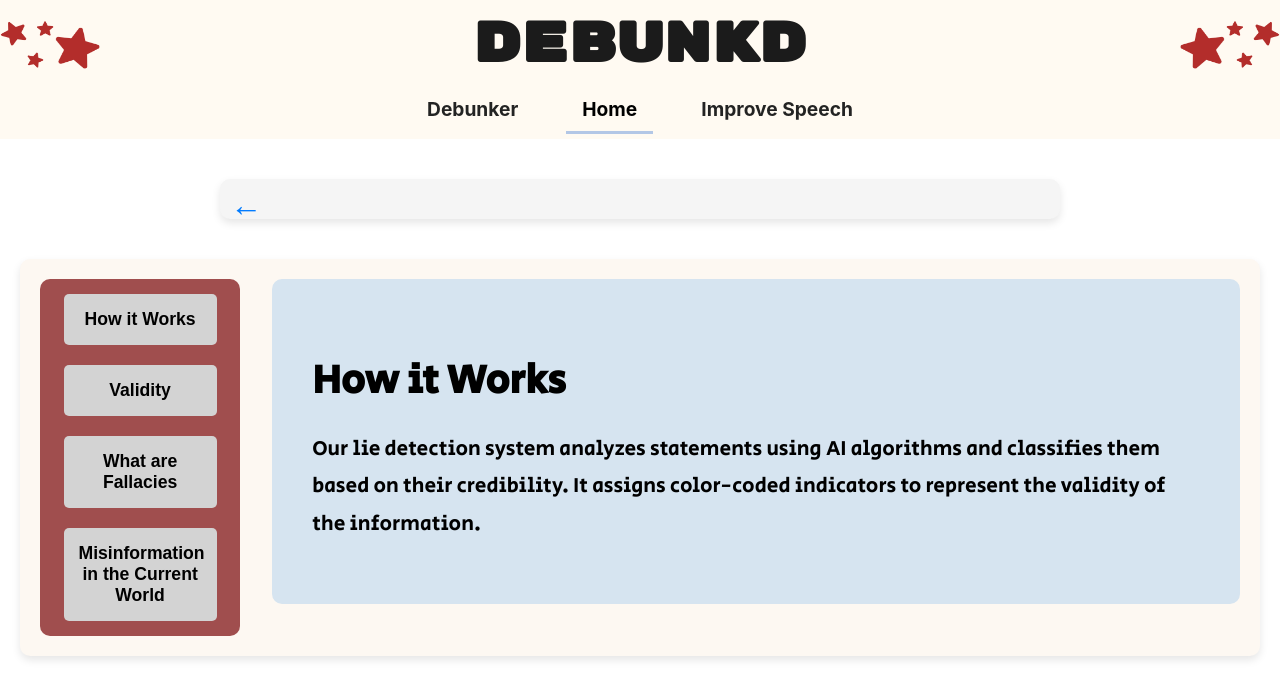
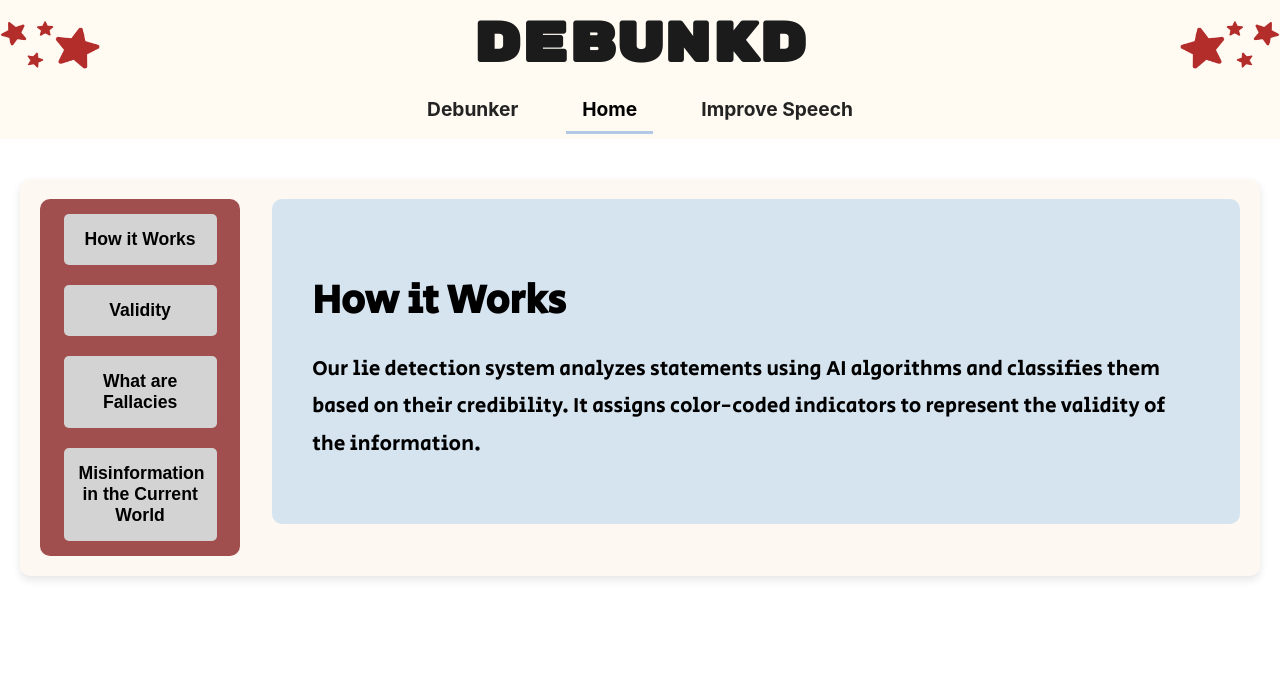
Before and after one commit to santiagosauma/debunkd, a React (Create React App) app: page / in a window 1280 px wide. Shown: the top 698 px of the page. Built offline with nearby package versions, Linux system fonts and the light colour scheme; no server answers.

Commit message:
removed leftover from previous change

```diff
--- a/src/pages/Home.jsx
+++ b/src/pages/Home.jsx
@@ -43,7 +43,6 @@ const HomePage = () => {
 
   return (
     <div>
-       <ImproveSpeechContent markdownContent = {"hola"}/>
       <InfoHomePage />
     </div>
   );
```
